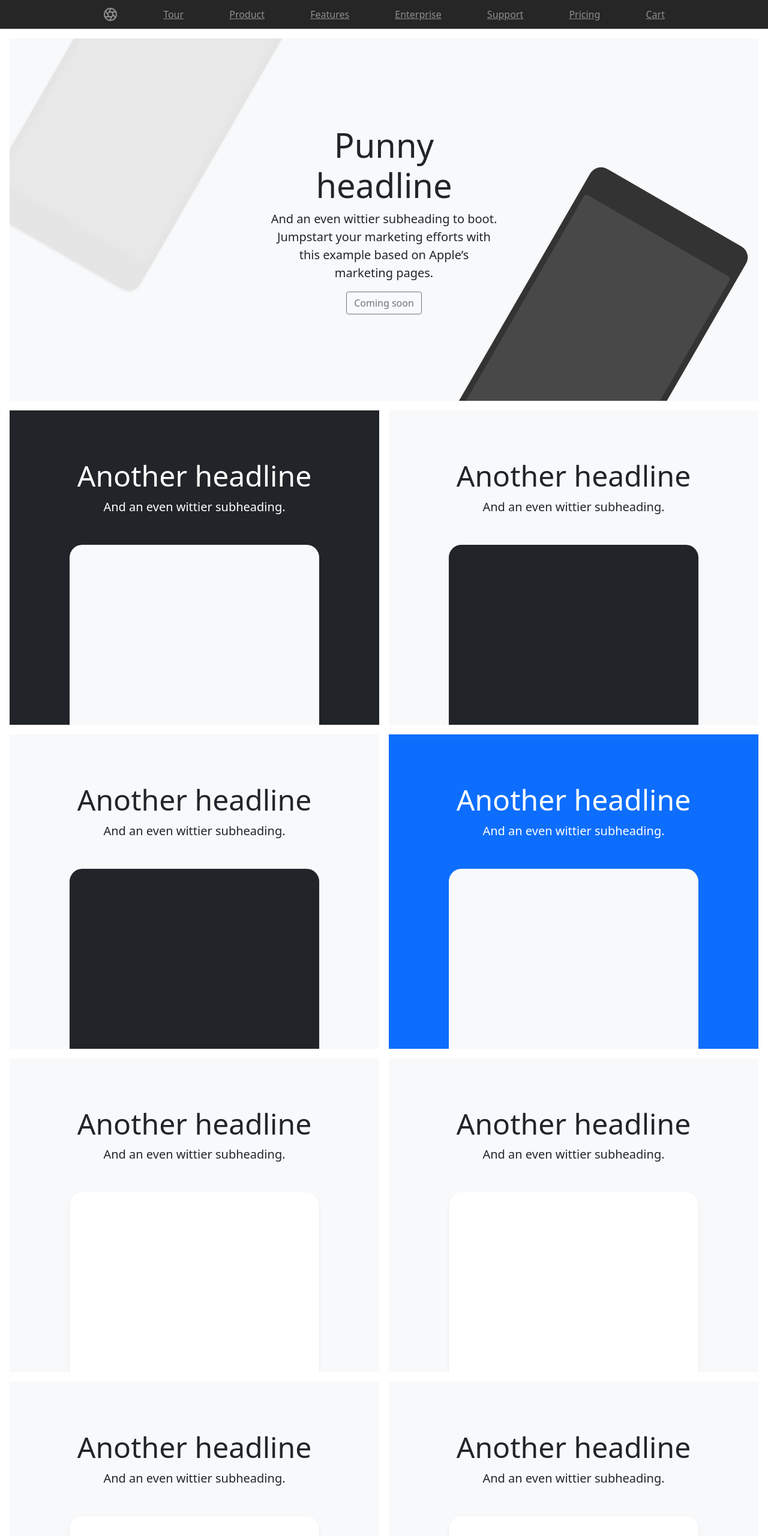
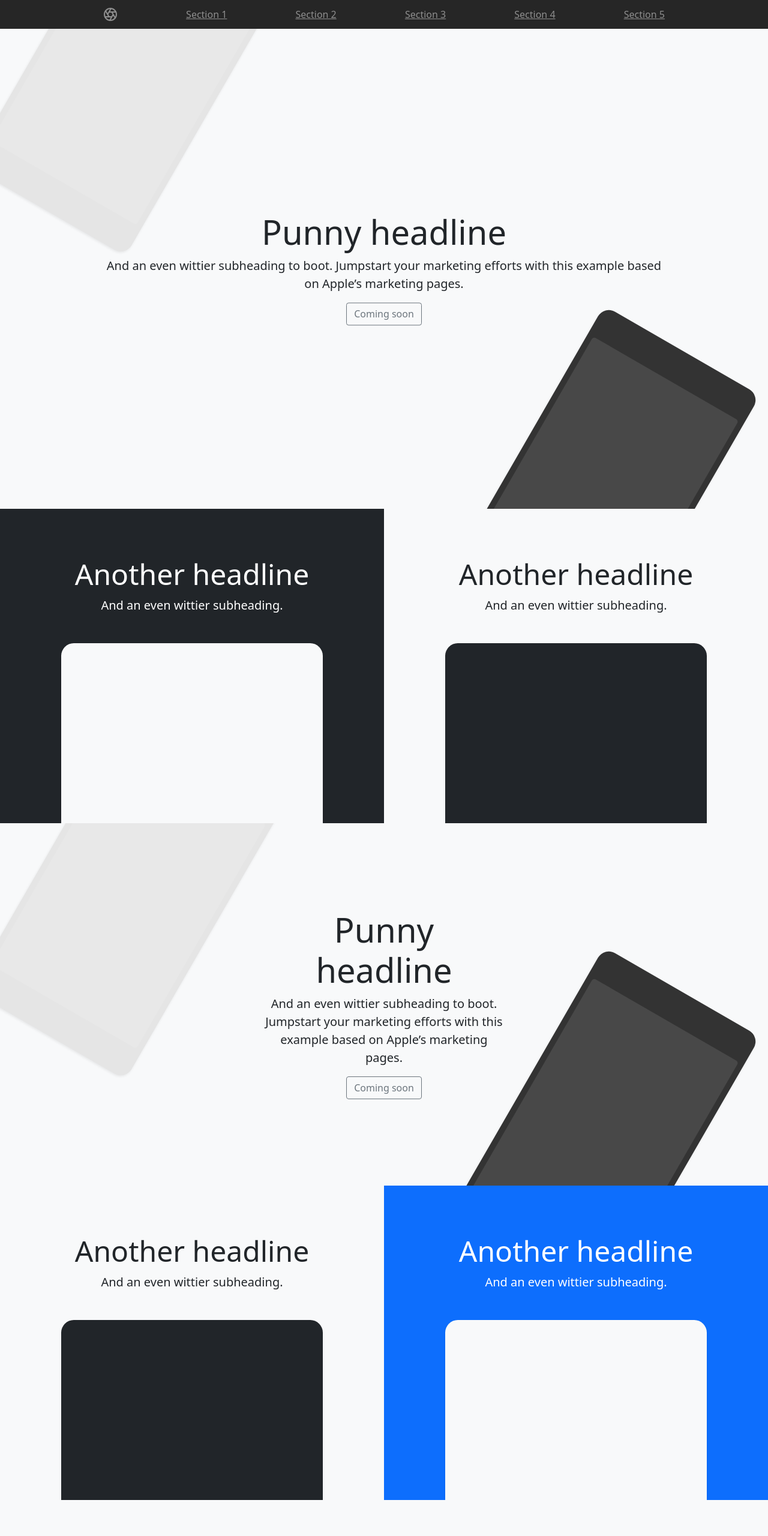
Before and after one commit to xport-indonesia/microbiome, a plain HTML site: page index.html in a window 1280 px wide. Shown: the top 2560 px of the page at 60% size. Drawn offline with Linux system fonts and the light colour scheme.

Commit message:
[ADD] smooth and cover

```diff
--- /dev/null
+++ b/css/style.css
@@ -0,0 +1,3 @@
+html {
+  scroll-behavior: smooth;
+}
--- a/index.html
+++ b/index.html
@@ -44,20 +44,19 @@
     <a class="py-2" href="#" aria-label="Product">
       <svg xmlns="http://www.w3.org/2000/svg" width="24" height="24" fill="none" stroke="currentColor" stroke-linecap="round" stroke-linejoin="round" stroke-width="2" class="d-block mx-auto" role="img" viewBox="0 0 24 24"><title>Product</title><circle cx="12" cy="12" r="10"/><path d="M14.31 8l5.74 9.94M9.69 8h11.48M7.38 12l5.74-9.94M9.69 16L3.95 6.06M14.31 16H2.83m13.79-4l-5.74 9.94"/></svg>
     </a>
-    <a class="py-2 d-none d-md-inline-block" href="#">Tour</a>
-    <a class="py-2 d-none d-md-inline-block" href="#">Product</a>
-    <a class="py-2 d-none d-md-inline-block" href="#">Features</a>
-    <a class="py-2 d-none d-md-inline-block" href="#">Enterprise</a>
-    <a class="py-2 d-none d-md-inline-block" href="#">Support</a>
-    <a class="py-2 d-none d-md-inline-block" href="#">Pricing</a>
-    <a class="py-2 d-none d-md-inline-block" href="#">Cart</a>
+    <a class="py-2 d-none d-md-inline-block" href="#section_1">Section 1</a>
+    <a class="py-2 d-none d-md-inline-block" href="#section_2">Section 2</a>
+    <a class="py-2 d-none d-md-inline-block" href="#section_3">Section 3</a>
+    <a class="py-2 d-none d-md-inline-block" href="#section_4">Section 4</a>
+    <a class="py-2 d-none d-md-inline-block" href="#section_5">Section 5</a>
   </nav>
 </header>
 
 <main>
 
-  <div class="position-relative overflow-hidden p-3 p-md-5 m-md-3 text-center bg-light">
-    <div class="col-md-5 p-lg-5 mx-auto my-5">
+<section id="section_1">
+  <div class="position-relative overflow-hidden vh-100 text-center bg-light">
+    <div class="w-75 col-md-5 p-lg-3 position-absolute top-50 start-50 translate-middle">
       <h1 class="display-4 fw-normal">Punny headline</h1>
       <p class="lead fw-normal">And an even wittier subheading to boot. Jumpstart your marketing efforts with this example based on Apple’s marketing pages.</p>
       <a class="btn btn-outline-secondary" href="#">Coming soon</a>
@@ -65,33 +64,52 @@
     <div class="product-device shadow-sm d-none d-md-block"></div>
     <div class="product-device product-device-2 shadow-sm d-none d-md-block"></div>
   </div>
+</section>
 
-  <div class="d-md-flex flex-md-equal w-100 my-md-3 ps-md-3">
-    <div class="bg-dark me-md-3 pt-3 px-3 pt-md-5 px-md-5 text-center text-white overflow-hidden">
+<section id="section_2">
+  <div class="d-md-flex flex-md-equal w-100">
+
+    <div class="bg-dark pt-3 px-3 pt-md-5 px-md-5 text-center text-white overflow-hidden">
       <div class="my-3 py-3">
         <h2 class="display-5">Another headline</h2>
         <p class="lead">And an even wittier subheading.</p>
       </div>
       <div class="bg-light shadow-sm mx-auto" style="width: 80%; height: 300px; border-radius: 21px 21px 0 0;"></div>
     </div>
-    <div class="bg-light me-md-3 pt-3 px-3 pt-md-5 px-md-5 text-center overflow-hidden">
+
+    <div class="bg-light pt-3 px-3 pt-md-5 px-md-5 text-center overflow-hidden">
       <div class="my-3 p-3">
         <h2 class="display-5">Another headline</h2>
         <p class="lead">And an even wittier subheading.</p>
       </div>
       <div class="bg-dark shadow-sm mx-auto" style="width: 80%; height: 300px; border-radius: 21px 21px 0 0;"></div>
     </div>
+
   </div>
+</section>
 
-  <div class="d-md-flex flex-md-equal w-100 my-md-3 ps-md-3">
-    <div class="bg-light me-md-3 pt-3 px-3 pt-md-5 px-md-5 text-center overflow-hidden">
+<section id="section_3">
+    <div class="position-relative overflow-hidden p-3 p-md-5 text-center bg-light">
+      <div class="col-md-5 p-lg-5 mx-auto my-5">
+        <h1 class="display-4 fw-normal">Punny headline</h1>
+        <p class="lead fw-normal">And an even wittier subheading to boot. Jumpstart your marketing efforts with this example based on Apple’s marketing pages.</p>
+        <a class="btn btn-outline-secondary" href="#">Coming soon</a>
+      </div>
+      <div class="product-device shadow-sm d-none d-md-block"></div>
+      <div class="product-device product-device-2 shadow-sm d-none d-md-block"></div>
+    </div>
+</section>
+
+<section id="section_4">
+  <div class="d-md-flex flex-md-equal w-100">
+    <div class="bg-light pt-3 px-3 pt-md-5 px-md-5 text-center overflow-hidden">
       <div class="my-3 p-3">
         <h2 class="display-5">Another headline</h2>
         <p class="lead">And an even wittier subheading.</p>
       </div>
       <div class="bg-dark shadow-sm mx-auto" style="width: 80%; height: 300px; border-radius: 21px 21px 0 0;"></div>
     </div>
-    <div class="bg-primary me-md-3 pt-3 px-3 pt-md-5 px-md-5 text-center text-white overflow-hidden">
+    <div class="bg-primary pt-3 px-3 pt-md-5 px-md-5 text-center text-white overflow-hidden">
       <div class="my-3 py-3">
         <h2 class="display-5">Another headline</h2>
         <p class="lead">And an even wittier subheading.</p>
@@ -99,16 +117,18 @@
       <div class="bg-light shadow-sm mx-auto" style="width: 80%; height: 300px; border-radius: 21px 21px 0 0;"></div>
     </div>
   </div>
+</section>
 
-  <div class="d-md-flex flex-md-equal w-100 my-md-3 ps-md-3">
-    <div class="bg-light me-md-3 pt-3 px-3 pt-md-5 px-md-5 text-center overflow-hidden">
+<section id="section_5">
+  <div class="d-md-flex flex-md-equal w-100">
+    <div class="bg-light pt-3 px-3 pt-md-5 px-md-5 text-center overflow-hidden">
       <div class="my-3 p-3">
         <h2 class="display-5">Another headline</h2>
         <p class="lead">And an even wittier subheading.</p>
       </div>
       <div class="bg-body shadow-sm mx-auto" style="width: 80%; height: 300px; border-radius: 21px 21px 0 0;"></div>
     </div>
-    <div class="bg-light me-md-3 pt-3 px-3 pt-md-5 px-md-5 text-center overflow-hidden">
+    <div class="bg-light pt-3 px-3 pt-md-5 px-md-5 text-center overflow-hidden">
       <div class="my-3 py-3">
         <h2 class="display-5">Another headline</h2>
         <p class="lead">And an even wittier subheading.</p>
@@ -116,23 +136,7 @@
       <div class="bg-body shadow-sm mx-auto" style="width: 80%; height: 300px; border-radius: 21px 21px 0 0;"></div>
     </div>
   </div>
-
-  <div class="d-md-flex flex-md-equal w-100 my-md-3 ps-md-3">
-    <div class="bg-light me-md-3 pt-3 px-3 pt-md-5 px-md-5 text-center overflow-hidden">
-      <div class="my-3 p-3">
-        <h2 class="display-5">Another headline</h2>
-        <p class="lead">And an even wittier subheading.</p>
-      </div>
-      <div class="bg-body shadow-sm mx-auto" style="width: 80%; height: 300px; border-radius: 21px 21px 0 0;"></div>
-    </div>
-    <div class="bg-light me-md-3 pt-3 px-3 pt-md-5 px-md-5 text-center overflow-hidden">
-      <div class="my-3 py-3">
-        <h2 class="display-5">Another headline</h2>
-        <p class="lead">And an even wittier subheading.</p>
-      </div>
-      <div class="bg-body shadow-sm mx-auto" style="width: 80%; height: 300px; border-radius: 21px 21px 0 0;"></div>
-    </div>
-  </div>
+</section>
 </main>
 
 <footer class="container py-5">
```
